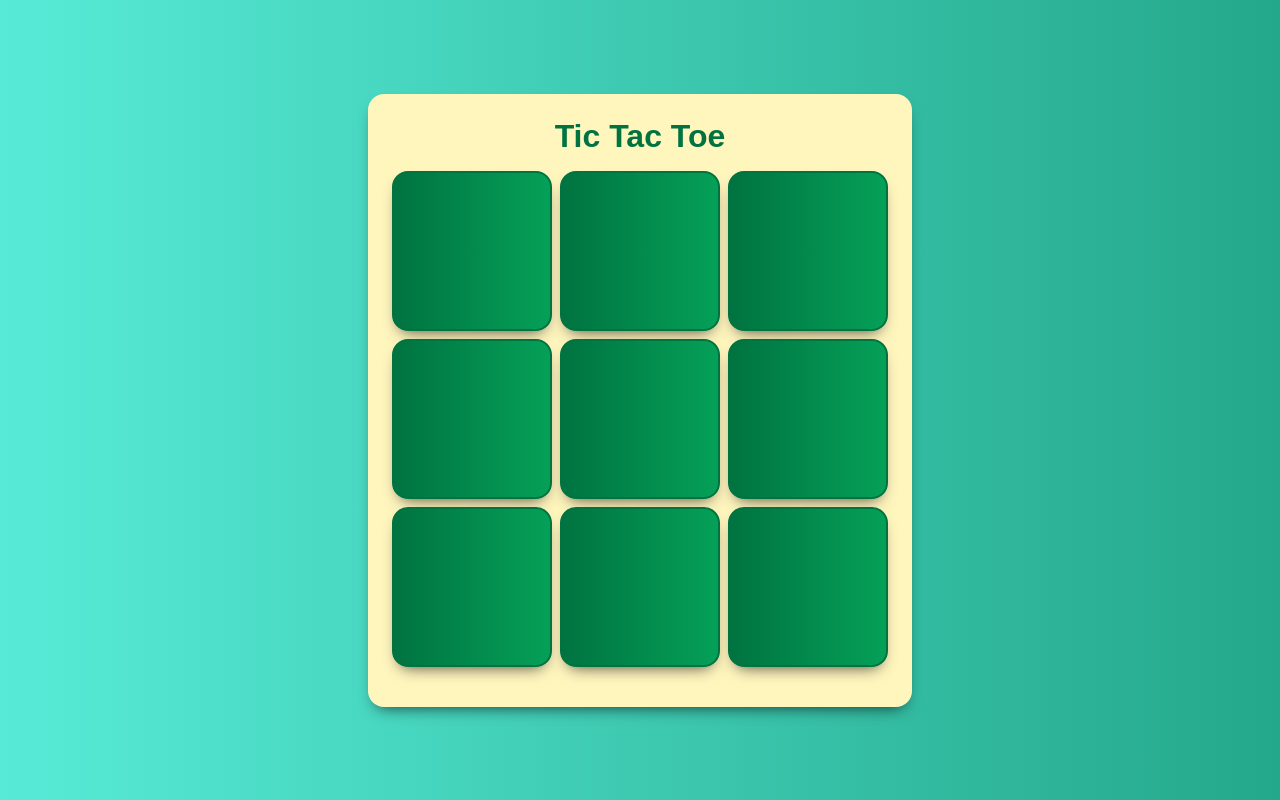
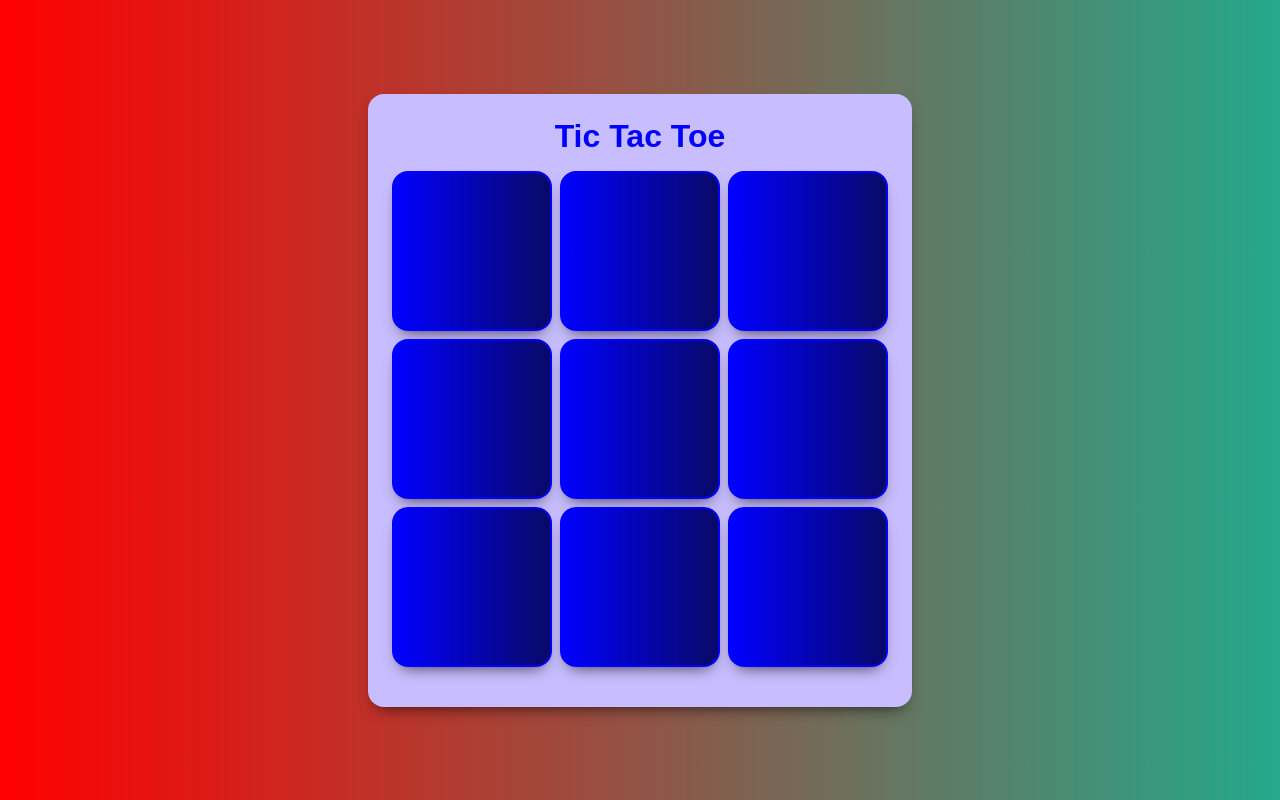
Before and after one commit to chuxi-z/tic-tac-toe-game, a React (Create React App) app: page / in a window 1280 px wide. Built offline with nearby package versions, Linux system fonts and the light colour scheme.

Commit message:
version 1.0

```diff
--- a/src/index.css
+++ b/src/index.css
@@ -1,11 +1,11 @@
 :root {
-  --background-light-color: #57ebd7;
+  --background-light-color: red;
   --background-dark-color: #24a88b;
-  --content-background-color: #fff6be;
-  --primary-color: #007340;
-  --primary-brighter: #00a057;
-  --primary-saturated: #05a058;
-  --primary-saturated-brighter: #07cf72;
+  --content-background-color: #c8beff;
+  --primary-color: blue;
+  --primary-brighter: black;
+  --primary-saturated: rgb(9, 9, 104);
+  --primary-saturated-brighter: purple;
   --accent-color: #FD0;
   --accent-darker: #a79000;
   --box-shadow-color: rgba(0,0,0,0.75);
```
Also changed, not shown: 2 other files (tests, documents, lock files or other folders).
